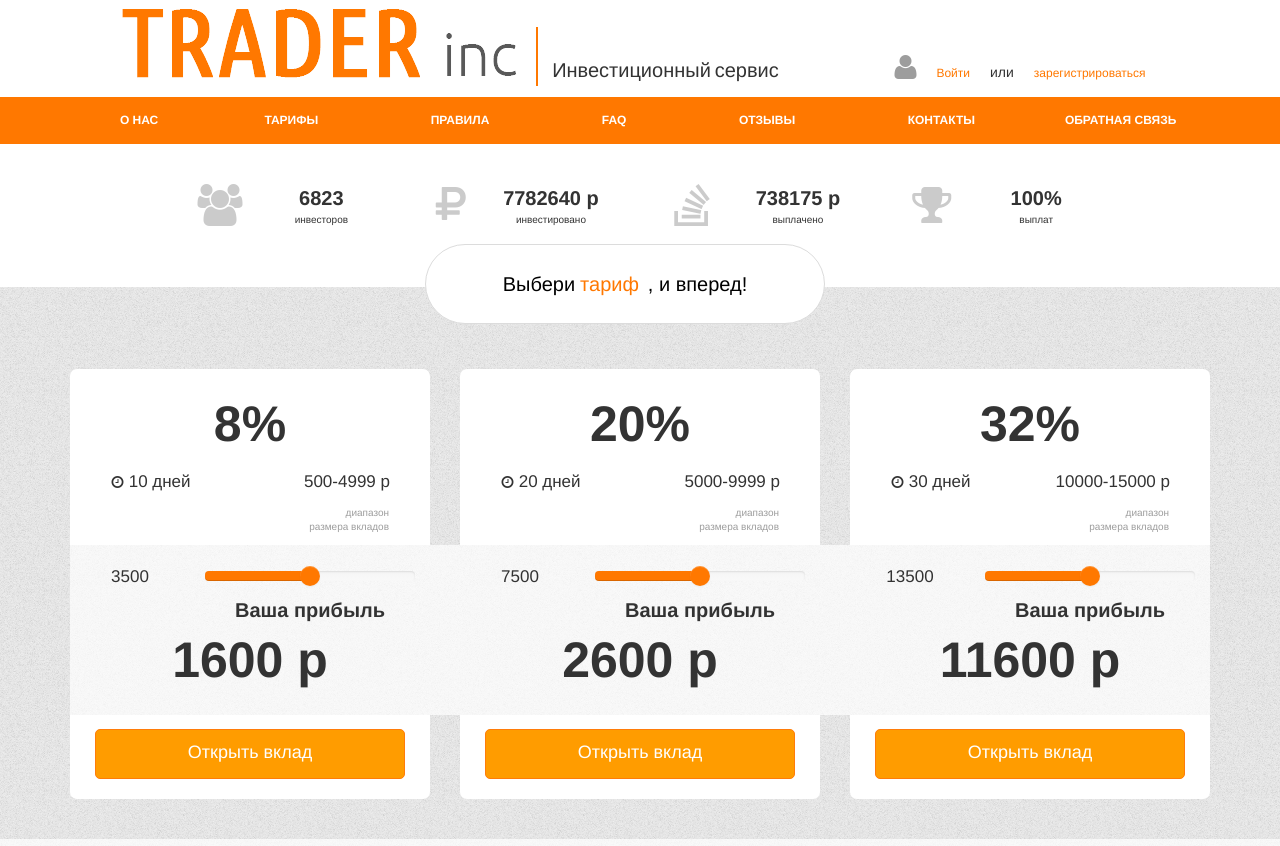
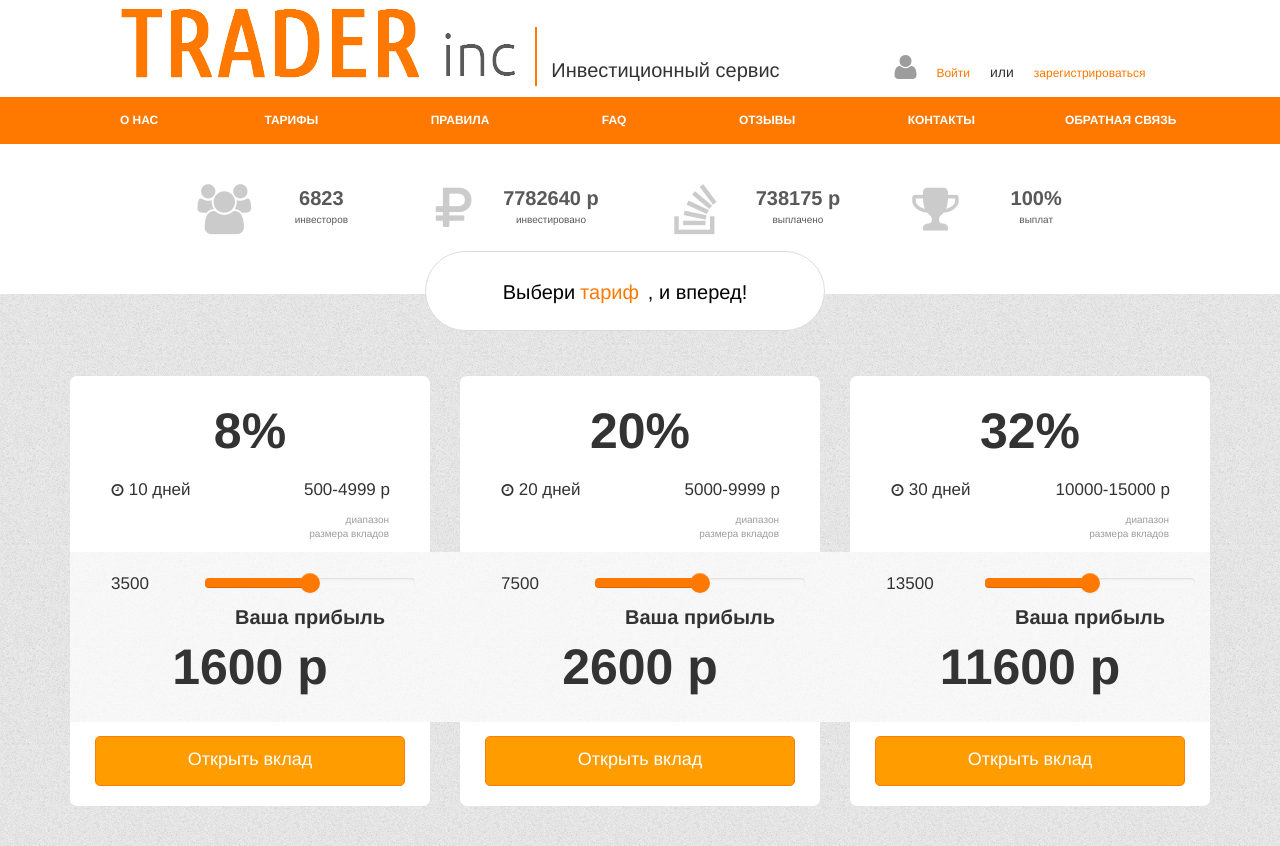
Before and after one commit to pikador/test-site, a website: page index.jade in a window 1280 px wide. Shown: the top 846 px of the page. Drawn offline with nearby package versions, Linux system fonts and the light colour scheme; files that its build step writes are made by us from their sources.

Commit message:
все что есть

```diff
--- a/blocks/header.jade
+++ b/blocks/header.jade
@@ -4,8 +4,7 @@ header.mainheader
 			.col-xs-8
 				a.logo(href='#')
 					img(src='img/logo.png')
-				.logo-text Инвестиционный
-				.logo-text сервис
+				.logo-text Инвестиционный сервис
 			.col-xs-4
 				.login
 					a.signin
--- a/blocks/info.jade
+++ b/blocks/info.jade
@@ -8,7 +8,7 @@
                              .col-md-3
                                  .col-md-4
                                      .media-left
-                                        i.media-object.icons.fa.fa-users.fa-3x
+                                        i.media-object.icons-info.fa.fa-users.fa-3x
                                  .col-md-8
                                      .media-body
                                          .info-item-title-block 6823
@@ -16,7 +16,7 @@
                              .col-md-3
                                  .col-md-3
                                      .media-left
-                                        i.media-object.icons.fa.fa-ruble.fa-3x
+                                        i.media-object.icons-info.fa.fa-ruble.fa-3x
                                  .col-md-9
                                      .media-body
                                          .info-item-title-block 7782640 р
@@ -24,7 +24,7 @@
                              .col-md-3
                                  .col-md-4
                                      .media-left
-                                        i.media-object.icons.fa.fa-stack-overflow.fa-3x
+                                        i.media-object.icons-info.fa.fa-stack-overflow.fa-3x
                                  .col-md-8
                                      .media-body
                                         .info-item-title-block 738175 р
@@ -32,7 +32,7 @@
                              .col-sm-3
                                  .col-md-4
                                      .media-left
-                                        i.media-object.icons.fa.fa-trophy.fa-3x
+                                        i.media-object.icons-info.fa.fa-trophy.fa-3x
                                  .col-md-8
                                      .media-body
                                          .info-item-title-block 100%
--- a/blocks/preim.jade
+++ b/blocks/preim.jade
@@ -10,7 +10,7 @@
                                 .circle
                                     i.icons2.fa.fa-shield.fa-4x
                                 p.three.pr 100% гарантия
-                                p пролипшжл ртожушпрщжгку ыпрщшруыкшпрц оукпиеаоукещшц3 муыоуепгшщ3дцп пац3лгш4к3еп 83шце7п83пй мй3и4к3гш5п8й
+                                p.preim-text пролипшжл ртожушпрщжгку ыпрщшруыкшпрц оукпиеаоукещшц3 муыоуепгшщ3дцп пац3лгш4к3еп 83шце7п83пй мй3и4к3гш5п8й
                             .col-xs-3
                                 .circle
                                     i.icons2.fa.fa-lock.fa-4x
--- a/css/style.css
+++ b/css/style.css
@@ -6,11 +6,9 @@ header.mineheader {
 
 
 }
-.info-icons .thumbnail {
-  display: block;
-  padding: 4px;
-  margin-bottom: 20px;
-  border: 0px ;
+.icons-info{
+  color:#cbcbcb;
+  font-size: 50px;
 }
 .navigation .nav > li > a:focus, .nav > li > a:hover{
   background: #ffffff;
@@ -425,10 +423,12 @@ p.fore.one_line {
 .info-item-title-block{
   font-size: 20px;
   font-weight: bold;
+  color:#595959;
 
 }
 .info-item-subtitle-block{
   font-size: 10px;
+  color:#595959;
 }
 .tarif {
   position:relative;
```
Also changed, not shown: index.html.
